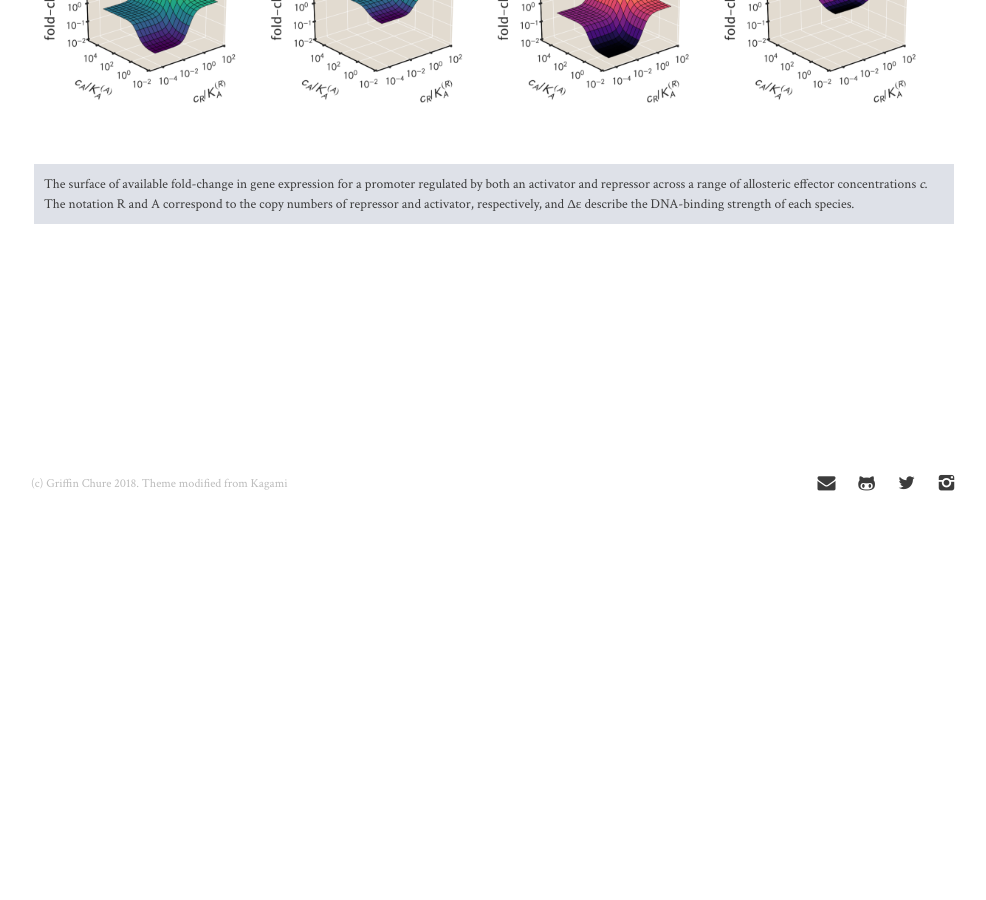
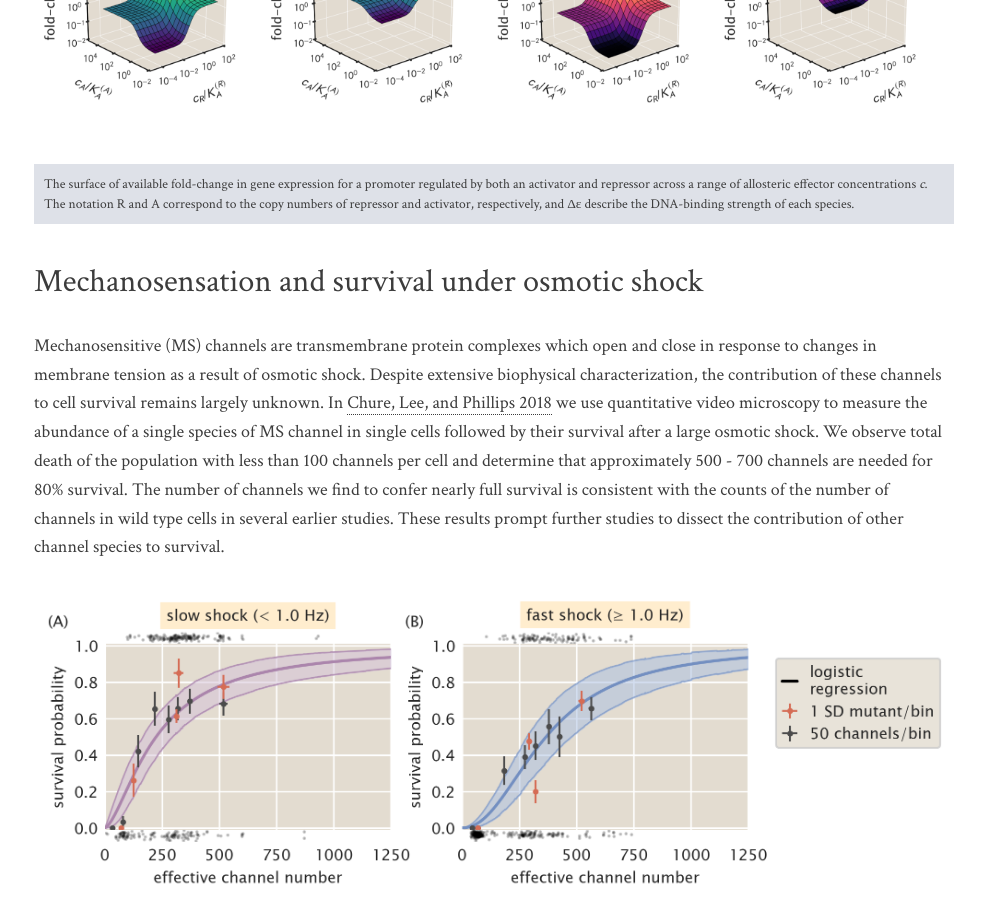
Before and after one commit to gchure/gchure.github.io, a Jekyll site: the page built from _posts/2017-04-09-research.md, in a window 1280 px wide and 900 px high, scrolled down 1082 px. Shown: the whole window, without its empty margins (146-1132 px from the left). Built offline with Jekyll 4.4.1, drawn with Linux system fonts in a browser that asks for light colours; before the commit the page ends 1634 px from its top, so only the background shows below that; some of the changed text lies outside the part shown.

Commit message:
Added MscL blurb

```diff
--- a/_posts/2017-04-09-research.md
+++ b/_posts/2017-04-09-research.md
@@ -28,3 +28,16 @@ repression.
  The surface of available fold-change in gene expression for a promoter regulated by both an activator and repressor across a range of allosteric effector concentrations <i>c</i>. The notation R and A correspond to the copy numbers of repressor and activator, respectively, and Δε describe the DNA-binding strength of each species.
 
 </div>
+
+
+# Mechanosensation and survival under osmotic shock
+
+
+
+Mechanosensitive  (MS)  channels  are  transmembrane  protein  complexes  which  open  and  close  in response to changes in membrane tension as a result of osmotic shock. Despite extensive biophysical characterization, the contribution of these channels to cell survival remains largely unknown. In [Chure, Lee, and Phillips 2018](http://www.rpgroup.caltech.edu/mscl_survival/Chure2018a.pdf)  we use quantitative video microscopy to measure the abundance of a single species of MS channel in single cells followed by their survival after a large osmotic shock.  We observe total death of the population with less than 100 channels per cell and determine that approximately 500 - 700 channels are needed for 80% survival. The number of channels we find to confer nearly full survival is consistent with the counts of the number of channels in wild type cells in several earlier studies.  These results prompt further studies to dissect the contribution of other channel species to survival.
+
+
+![]({{site.baseurl}}/assets/fig5.png)
+<div class="caption">
+Probability of survival as a function of MscL copy number. (A) Estimated survival probability for survival under slow shock as a function of channel copy number. (B) The estimated survival probability of survival under a fast shock as a function of channel copy number. Solid curves correspond to the most probable survival probability from a one-dimensional logistic regression. Shaded regions represent the 95% credible regions. Points at the top and bottom of plots represent individual cell measurements which survived and perished, respectively. The red and black points correspond to the survival probability estimated via binning by Shine-Dalgarno sequence and binning by groups of 50 channels per cell, respectively. Horizontal error bars represent the standard error of the mean from at least 25 measurements. Vertical error bars represent the certainty of the probability estimate given n survival events from N total observations.
+</div>
```
Also changed, not shown: other parts of _posts/2017-04-09-research.md (+1 -1 lines), assets/fig5.png (added).
